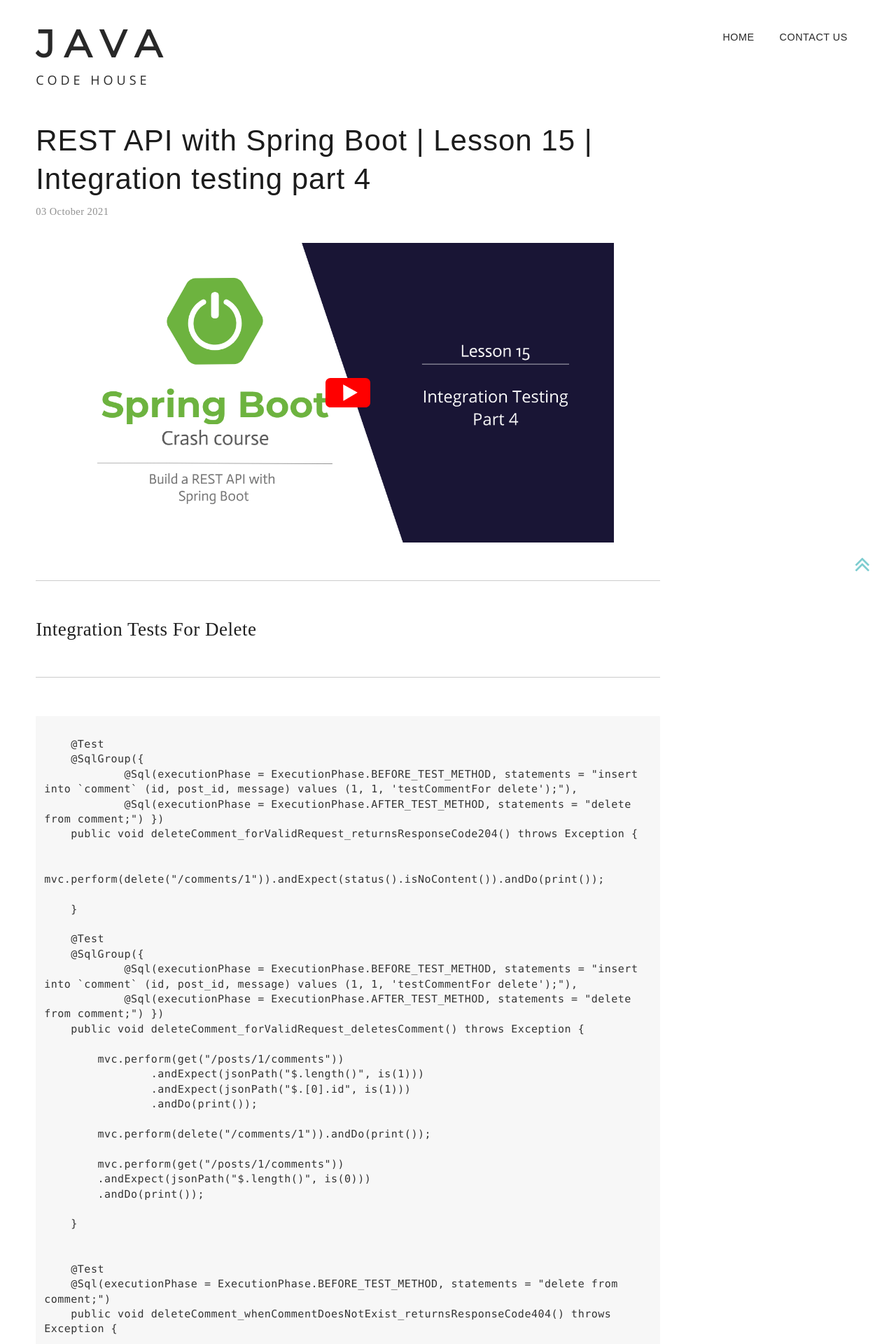
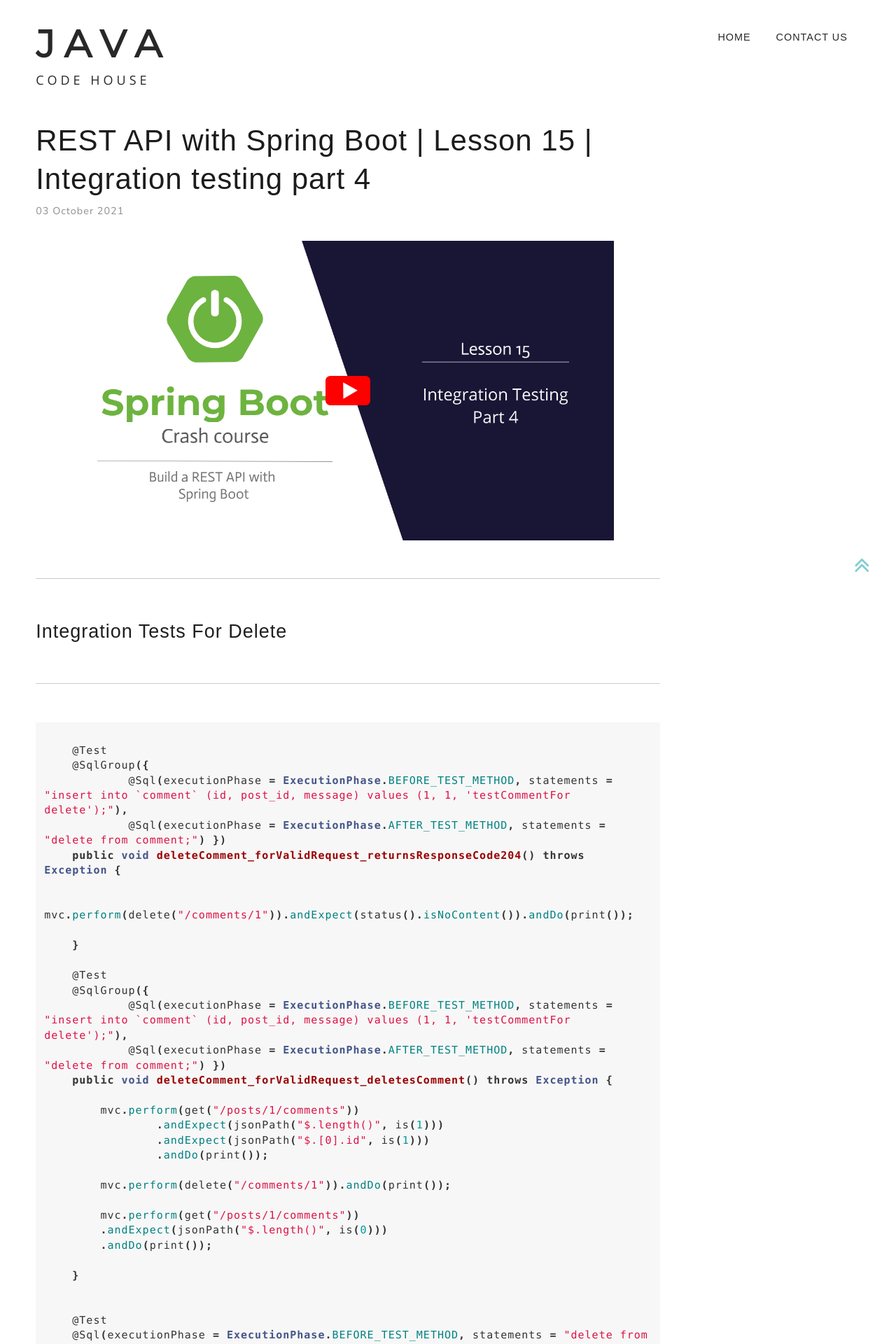
Before and after one commit to DiliniRajapaksha/DeveloperJournal, a Jekyll site: the page built from _posts/2021-10-03-Lesson-15-integration-testing-4.markdown, in a window 1280 px wide. Shown: the top 1920 px of the page at 70% size. Built offline with Jekyll 4.4.1, drawn with Linux system fonts in a browser that asks for light colours; nearby versions of some CDN libraries; some of the changed text lies outside the part shown.

Commit message:
change font to Nunito

````diff
--- a/_posts/2021-10-03-Lesson-13-end-to-end-testing.markdown
+++ b/_posts/2021-10-03-Lesson-13-end-to-end-testing.markdown
@@ -23,7 +23,7 @@ cover-image:
 
 next-lesson:
     title: Lesson 14 - Delete Entity
-    url:
+    url: Lesson-14-delete-entity
     youtube-url: https://youtu.be/qqYkfzbXIQ0
 
 ---
--- a/_posts/2021-10-03-Lesson-15-integration-testing-4.markdown
+++ b/_posts/2021-10-03-Lesson-15-integration-testing-4.markdown
@@ -75,6 +75,6 @@ next-lesson:
     }
 
 ```
-{: language-java}
+{: .language-java}
 
 Please find the complete source code @ <https://github.com/JavaCodeHouse/comments-application>{:target="_blank"}
--- a/css/layout1.scss
+++ b/css/layout1.scss
@@ -1,6 +1,8 @@
 ---
 ---
 @charset "utf-8";
+
+@import url('https://fonts.googleapis.com/css2?family=Nunito:wght@300&display=swap');
 
 :root{
 	--turquoise:#7ecdd0;
@@ -62,10 +64,9 @@ html, body{
 	font-size: 18px;
 	height: 100%;
 	margin: 0px;
-	font-family: "europa";
+	font-family: 'Nunito', sans-serif;
 	color: #1f1f1f;
-	line-height: 1.6em;
-	letter-spacing: .5px;
+	letter-spacing: 1px;
 	font-weight: 300;
 	font-style: normal;
 	background-color: #FFFFFF;
@@ -77,6 +78,11 @@ img{
 a, a:visited, a:hover, a:active {
 	text-decoration: none;
 	color: var(--turquoise);
+}
+
+h1, h2, h3{
+	font-family: var(--raleway-font);
+	line-height: 1.5em;
 }
 
 h3, h2{
@@ -774,3 +780,8 @@ div.center {
 #play-icon{
 margin-right: 0.5em;
 }
+
+.terminal{
+	background-color: #585858;
+	padding: 2em;
+}
````
Also changed, not shown: other parts of _posts/2021-10-03-Lesson-15-integration-testing-4.markdown (+1 -1 lines).
